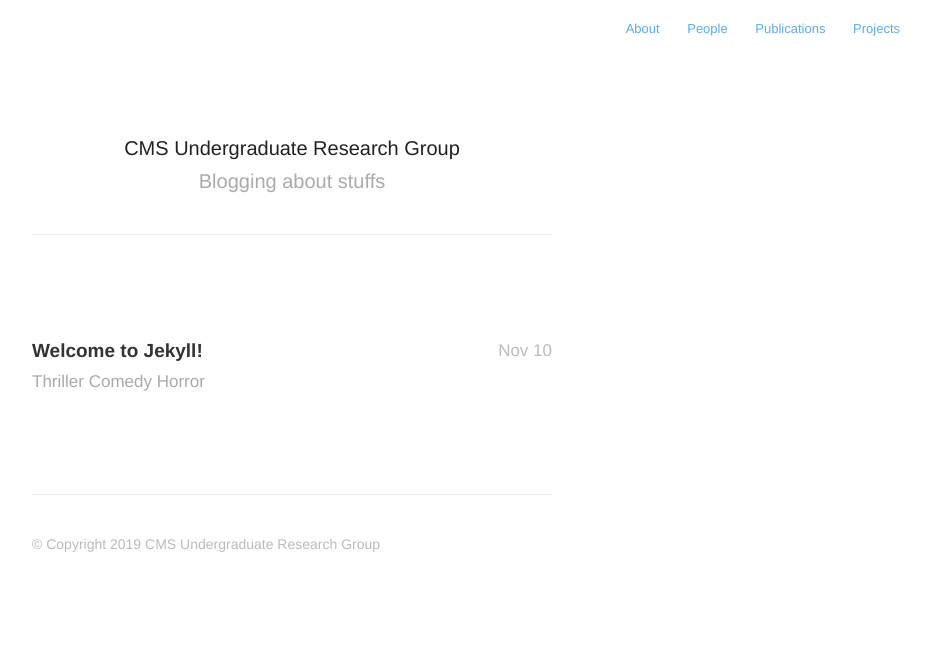
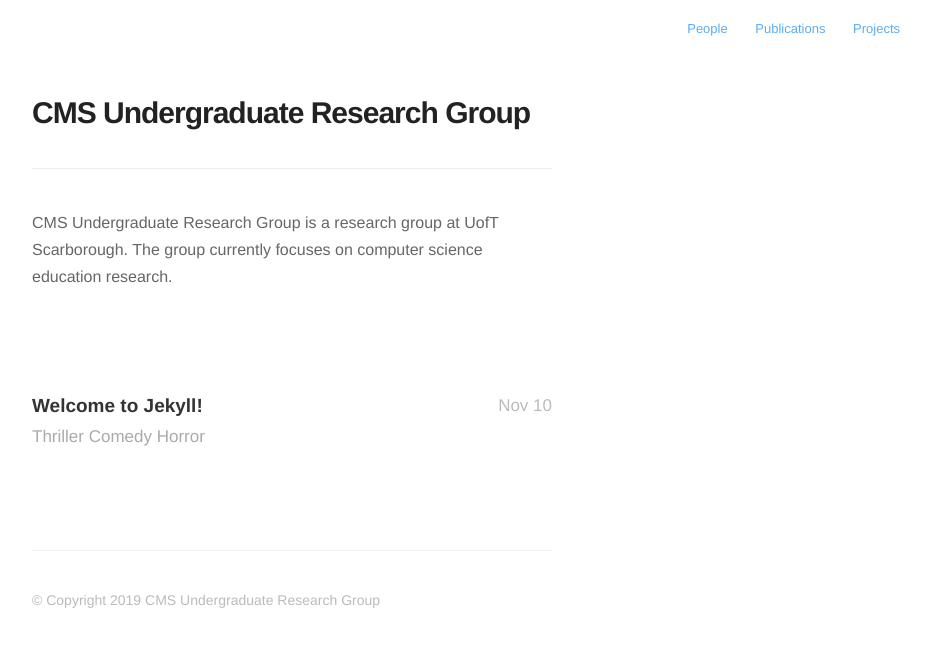
Before and after one commit to cms-urg/cms-urg.github.io, a Jekyll site: the page built from index.html, in a window 1280 px wide. Shown: the top 647 px of the page, without its empty margins (348-1279 px from the left). Built offline with Jekyll 4.4.1, drawn with Linux system fonts in a browser that asks for light colours; nearby versions of some CDN libraries; the list of posts is cut into pages by our own code.

Commit message:
Add empty pages

```diff
--- a/_config.yml
+++ b/_config.yml
@@ -1,6 +1,11 @@
-name: CMS Undergraduate Research Group
+title: CMS Undergraduate Research Group
 description: Blogging about stuffs
 meta_description: "Your New Jekyll Site, Blogging about stuffs"
+
+about:
+  >
+    my name is jun
+    fjkalsdjkfllasdf
 
 aboutPage: true
 
--- a/_includes/navigation.html
+++ b/_includes/navigation.html
@@ -2,8 +2,6 @@
     {% if page.url != "/" %}
         <a href="{{ "/" | relative_url  }}"> <span class="arrow">←</span> Home </a>
     {% endif %}
-
-    <a href="{{ "/" | relative_url  }}about">About </a>
 
     <a href="{{ "/" | relative_url  }}people">People </a>
 
--- a/_layouts/default.html
+++ b/_layouts/default.html
@@ -5,9 +5,9 @@
   <meta http-equiv="X-UA-Compatible" content="IE=edge,chrome=1">
   <meta name="viewport" content="width=device-width, initial-scale=1">
 
-  <title>{{ site.name }}{% if page.title %} - {{ page.title }}{% endif %}</title>
+  <title>{{ site.title }}{% if page.title %} - {{ page.title }}{% endif %}</title>
   <link rel="shortcut icon" href="{{ "/" | relative_url  }}assets/images/favicon.ico">
-  <link rel="stylesheet" href="{{ "/" | relative_url  }}assets/css/style.css">
+  <link rel="stylesheet" href="{{ "/" | relative_url  }}assets/css/custom.css">
   <link rel="alternate" type="application/rss+xml" title="My Blog" href="{{ "/" | relative_url  }}feed.xml">
   <link rel="stylesheet" href="{{ "/" | relative_url  }}assets/css/highlight.css">
 </head>
--- a/index.html
+++ b/index.html
@@ -1,6 +1,14 @@
 ---
-profile: true
 ---
+
+
+<h1>CMS Undergraduate Research Group</h1>
+
+<hr/>
+
+<p>
+CMS Undergraduate Research Group is a research group at UofT Scarborough. The group currently focuses on computer science education research.
+</p>
 
 {% include post-list.html %}
 {% include footer.html %}
--- /dev/null
+++ b/people.html
@@ -0,0 +1,6 @@
+---
+permalink: /people/
+layout: default
+---
+
+<h1>People</h1>
--- /dev/null
+++ b/projects.html
@@ -0,0 +1,6 @@
+---
+permalink: /projects/
+layout: default
+---
+
+<h1>Projects</h1>
--- /dev/null
+++ b/publications.html
@@ -0,0 +1,6 @@
+---
+permalink: /publications/
+layout: default
+---
+
+<h1>Publications</h1>
```
Also changed, not shown: about.md (deleted, +0 -9 lines), assets/css/custom.css (renamed from assets/css/style.css).
